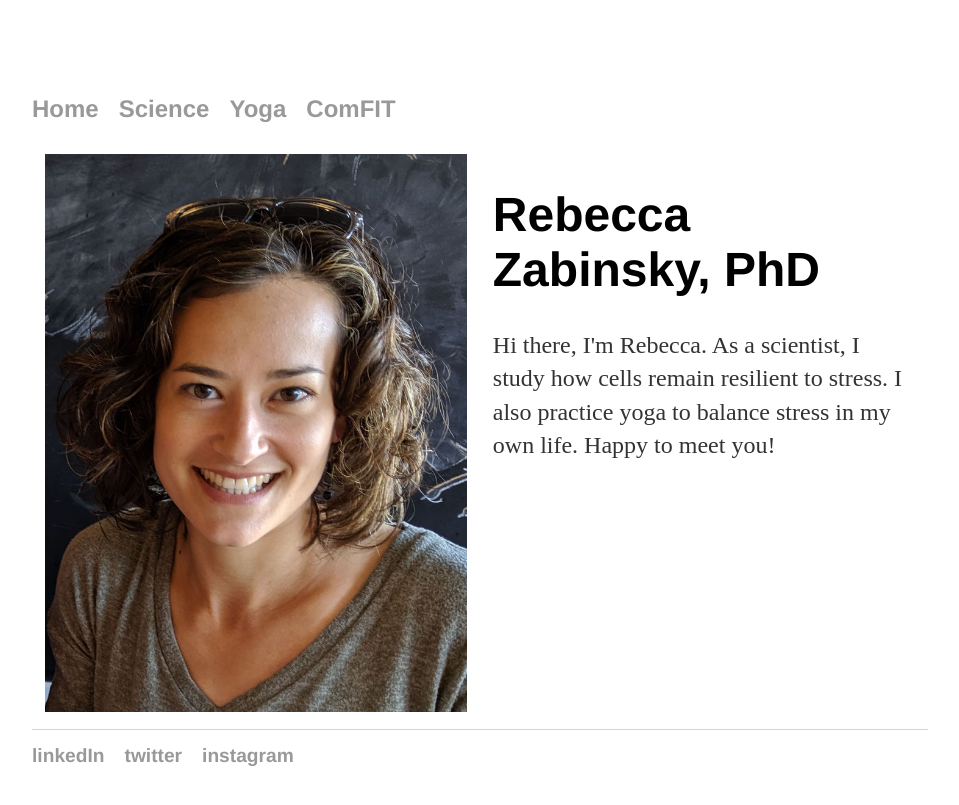
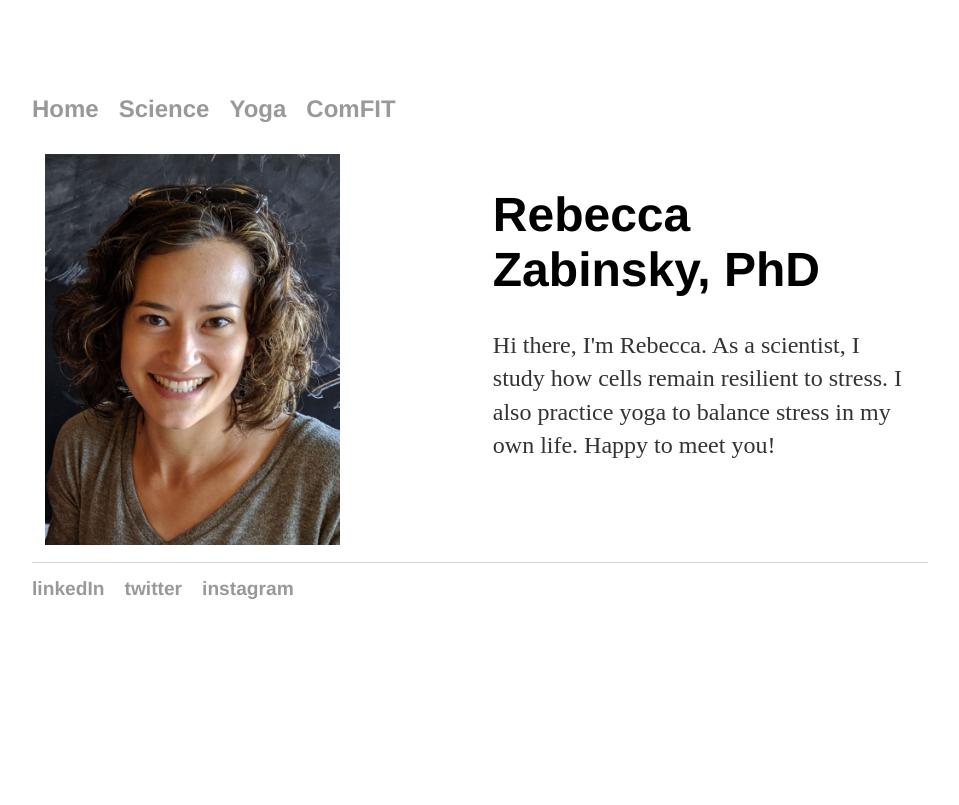
Before and after one commit to zabinsky/zabinsky.github.io, a Jekyll site: the page built from index.html, in a window 1280 px wide. Shown: the top 805 px of the page, without its empty margins (160-1119 px from the left). Built offline with Jekyll 4.4.1, drawn with Linux system fonts in a browser that asks for light colours.

Commit message:
Update index.html

```diff
--- a/index.html
+++ b/index.html
@@ -4,7 +4,7 @@ title: Rebecca Zabinsky, PhD
 ---
 
 <div class="blurb">
-	<img src="images/headshot.jpg" alt="headshot" width="100%">
+	<img src="images/headshot.jpg" alt="headshot" width="70%">
 </div>
 
 <div class="blurb">
```
